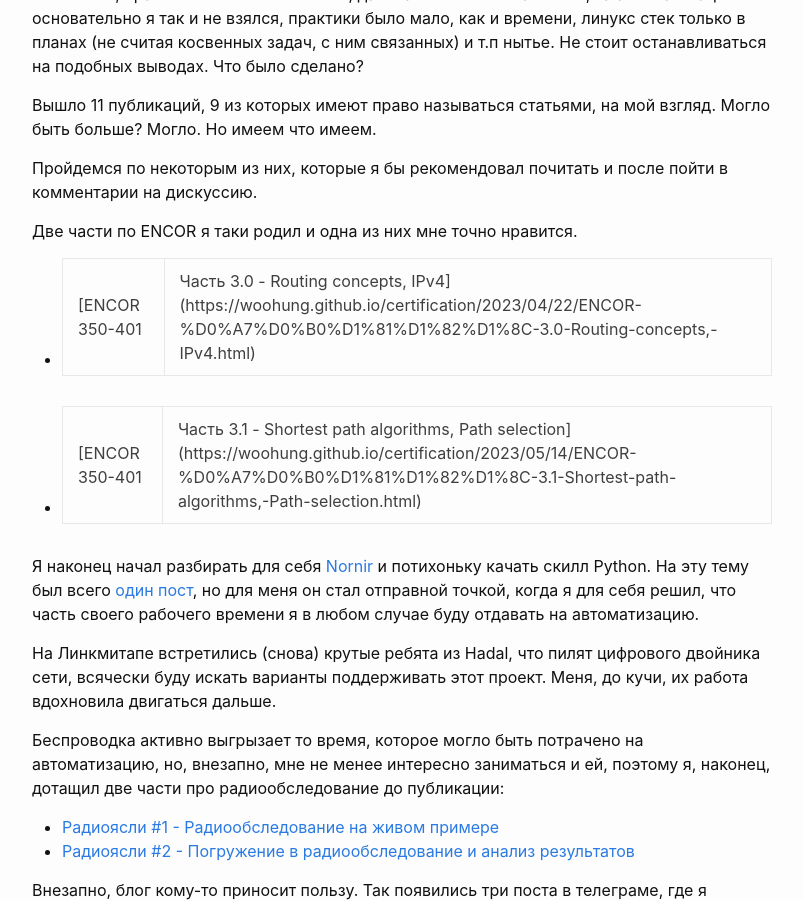
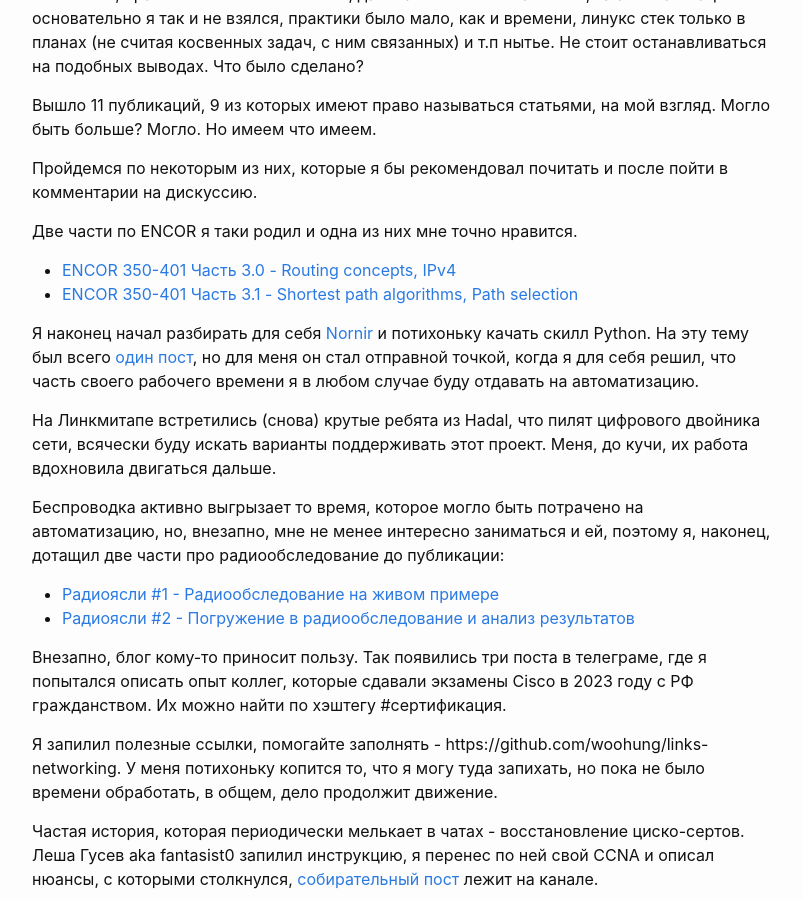
Before and after one commit to woohung/woohung.github.io, a Jekyll site: the page built from _posts/2023-12-31-Итоги 2023.md, in a window 1280 px wide and 900 px high, scrolled down 1043 px. Shown: the whole window, without its empty margins (238-1041 px from the left). Built offline with Jekyll 4.4.1, drawn with Linux system fonts in a browser that asks for light colours.

Commit message:
Update 2023-12-31-Итоги 2023.md

```diff
--- a/_posts/2023-12-31-Итоги 2023.md
+++ b/_posts/2023-12-31-Итоги 2023.md
@@ -23,8 +23,8 @@
 Пройдемся по некоторым из них, которые я бы рекомендовал почитать и после пойти в комментарии на дискуссию.
 
 Две части по ENCOR я таки родил и одна из них мне точно нравится.
-- [ENCOR 350-401|Часть 3.0 - Routing concepts, IPv4](https://woohung.github.io/certification/2023/04/22/ENCOR-%D0%A7%D0%B0%D1%81%D1%82%D1%8C-3.0-Routing-concepts,-IPv4.html)
-- [ENCOR 350-401|Часть 3.1 - Shortest path algorithms, Path selection](https://woohung.github.io/certification/2023/05/14/ENCOR-%D0%A7%D0%B0%D1%81%D1%82%D1%8C-3.1-Shortest-path-algorithms,-Path-selection.html)
+- [ENCOR 350-401 Часть 3.0 - Routing concepts, IPv4](https://woohung.github.io/certification/2023/04/22/ENCOR-%D0%A7%D0%B0%D1%81%D1%82%D1%8C-3.0-Routing-concepts,-IPv4.html)
+- [ENCOR 350-401 Часть 3.1 - Shortest path algorithms, Path selection](https://woohung.github.io/certification/2023/05/14/ENCOR-%D0%A7%D0%B0%D1%81%D1%82%D1%8C-3.1-Shortest-path-algorithms,-Path-selection.html)
 
 Я наконец начал разбирать для себя [Nornir](https://woohung.github.io/automation/2023/07/16/Nornir.html) и потихоньку качать скилл Python. На эту тему был всего [один пост](https://woohung.github.io/automation/2023/03/24/%D0%A0%D0%B0%D0%B7%D0%B1%D0%B8%D1%80%D0%B0%D0%B5%D0%BC%D1%81%D1%8F-%D1%81-API-%D0%BD%D0%B0-%D0%BF%D1%80%D0%B8%D0%BC%D0%B5%D1%80%D0%B5-API-Fortinet.-%D0%9F%D0%B8%D1%88%D0%B5%D0%BC-%D1%81%D0%BA%D1%80%D0%B8%D0%BF%D1%82-%D0%BF%D0%BE-%D0%B1%D1%8D%D0%BA%D0%B0%D0%BF%D1%83-%D0%BA%D0%BE%D0%BD%D1%84%D0%B8%D0%B3%D0%B0/html), но для меня он стал отправной точкой, когда я для себя решил, что часть своего рабочего времени я в любом случае буду отдавать на автоматизацию.
 
```
